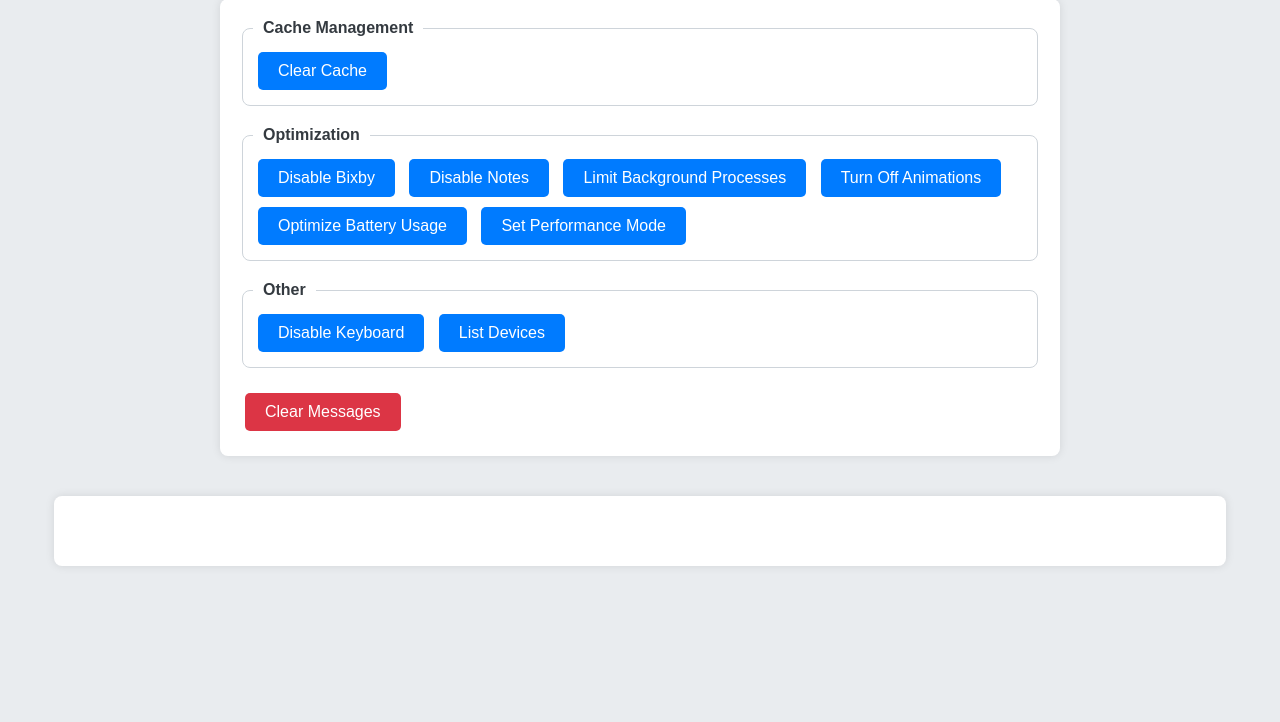
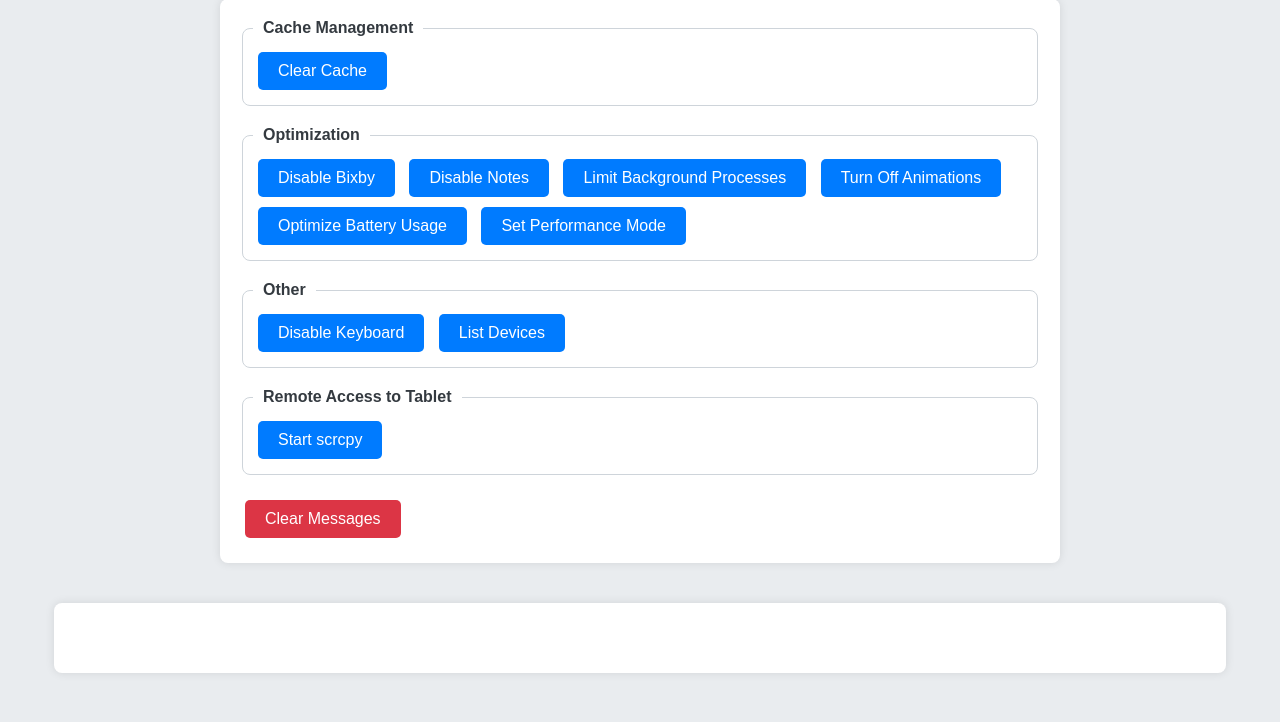
Before and after one commit to deivid-and/Tablet_Performance, a Flask app: page / in a window 1280 px wide. Shown: the part 78-800 px from the top of the page. Run offline with Flask 3, Linux system fonts and the light colour scheme; some libraries are stand-ins or nearby versions.

Commit message:
implement remote connect via scrcpy

```diff
--- a/app/routes.py
+++ b/app/routes.py
@@ -113,6 +113,11 @@ def turn_off_animations():
     logging.debug(f"Response for /turn_off_animations: {result}")
     return jsonify(result)
 
+@main.route('/start_scrcpy', methods=['POST'])
+def start_scrcpy():
+    result = run_script('start_scrcpy.bat')
+    return jsonify(result)
+
 @socketio.on('connect')
 def handle_connect():
     logging.debug('Client connected')
--- a/templates/index.html
+++ b/templates/index.html
@@ -93,6 +93,11 @@
             <button data-action="/list_devices">List Devices</button>
         </fieldset>
 
+        <fieldset>
+            <legend>Remote Access to Tablet</legend>
+            <button data-action="/start_scrcpy">Start scrcpy</button>
+        </fieldset>
+
         <button id="clearMessages">Clear Messages</button>
     </div>
     <div id="output" class="output"></div>
```
Also changed, not shown: 1 other file.
